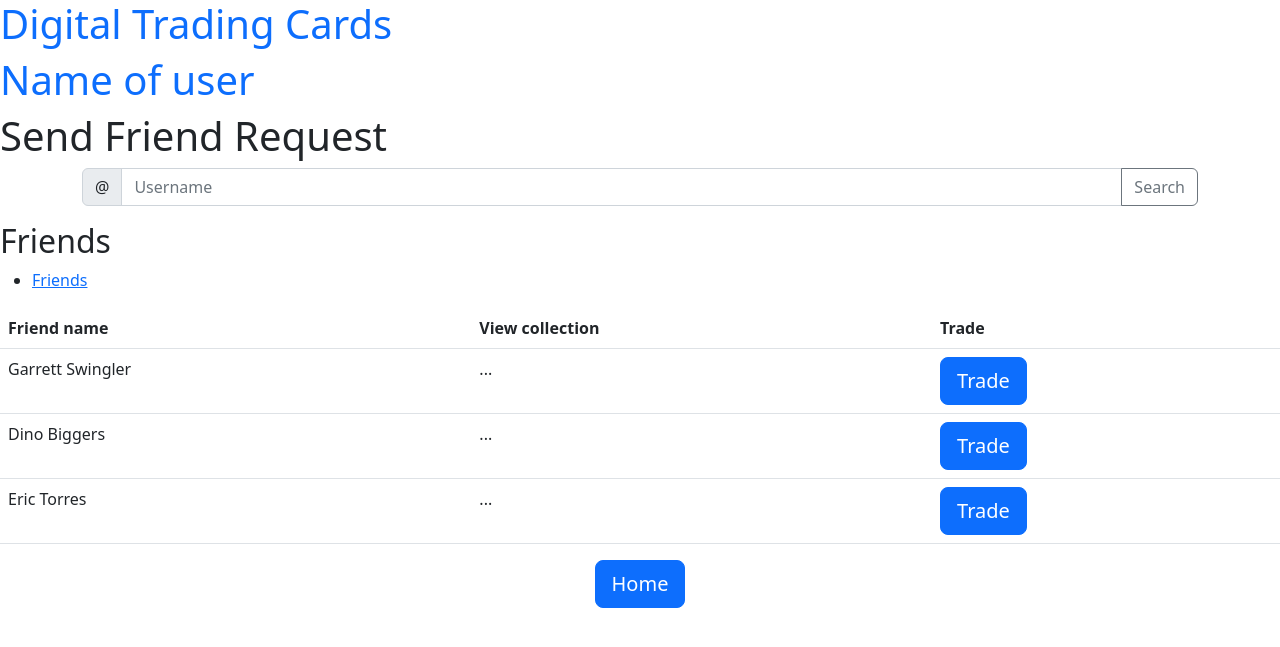
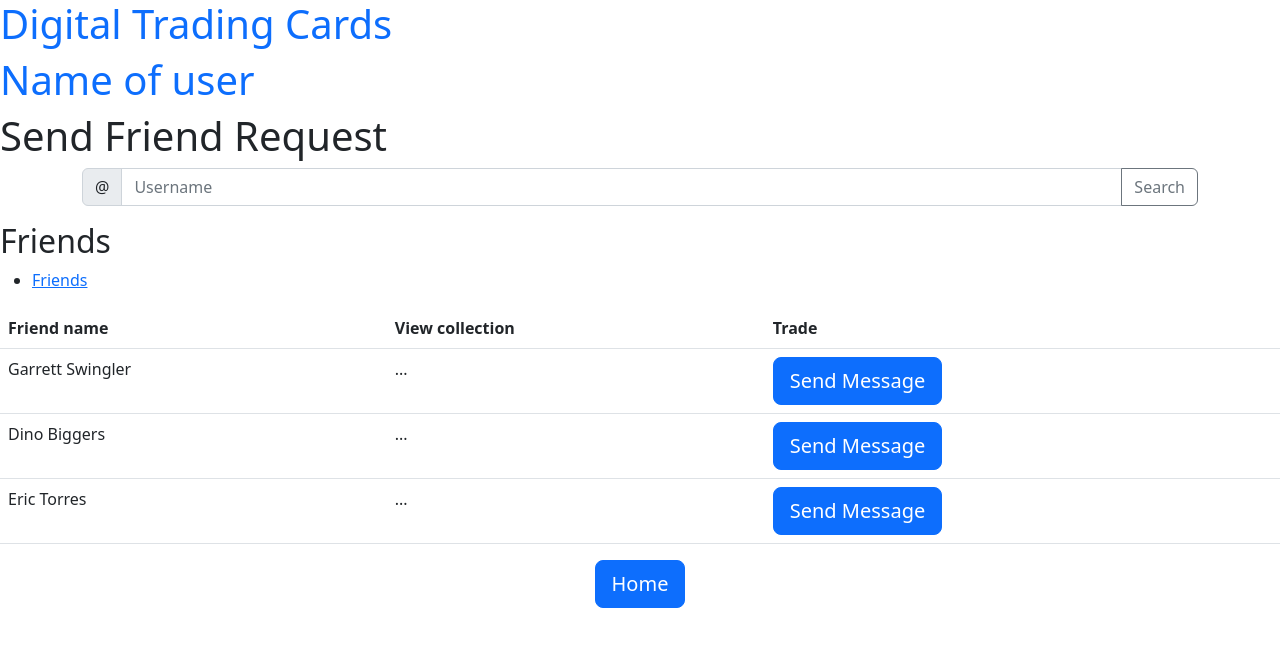
Before and after one commit to IWU-CS253/project-cards, a Flask app: page /connect_with_friends in a window 1280 px wide. Shown: the top 647 px of the page. Run offline with Flask 2, Linux system fonts and the light colour scheme.

Commit message:
added trading page and changed buttons in connect with friends from 'trade' to 'send message and created function for a link in app.py

```diff
--- a/app.py
+++ b/app.py
@@ -82,6 +82,10 @@ def marketplace():
 def connect_with_friends():
     return render_template('friends.html')
 
+@app.route('/trade_page')
+def trade_page():
+    return render_template('trade_page.html')
+
 
 @app.route('/new_user_info', methods=['POST'])
 def new_user_info():
--- a/templates/friends.html
+++ b/templates/friends.html
@@ -42,7 +42,7 @@ this code is going to be inside the loop --->
       <td>...</td>
       <td>
           <form action="{{ url_for('show_entries') }}" method="post" class="trade-button">
-              <button type="button" class="btn btn-primary btn-lg">Trade</button>
+              <button type="button" class="btn btn-primary btn-lg">Send Message</button>
           </form>
       </td>
     </tr>
@@ -51,7 +51,7 @@ this code is going to be inside the loop --->
       <td>...</td>
       <td>
           <form action="{{ url_for('show_entries') }}" method="post" class="trade-button">
-              <button type="button" class="btn btn-primary btn-lg">Trade</button>
+              <button type="button" class="btn btn-primary btn-lg">Send Message</button>
           </form>
       </td>
     </tr>
@@ -60,7 +60,7 @@ this code is going to be inside the loop --->
       <td>...</td>
       <td>
           <form action="{{ url_for('show_entries') }}" method="post" class="trade-button">
-              <button type="button" class="btn btn-primary btn-lg">Trade</button>
+              <button type="button" class="btn btn-primary btn-lg">Send Message</button>
           </form>
       </td>
     </tr>
--- a/templates/home.html
+++ b/templates/home.html
@@ -20,6 +20,10 @@
                 <a href="{{ url_for('connect_with_friends') }}">Connect with Friends</a>
                 <p>Send friend requests, view your friends collections, message others, and organize trades!</p>
             </div>
+            <div class="col">
+                <a href="{{ url_for('trade_page') }}">Trading</a>
+                <p>Trade cards with your friends!</p>
+            </div>
         </div>
         <div class="col-4">
             <a>Complete Collections</a>
```
Also changed, not shown: templates/trade_page.html (added, +25 -0 lines).
